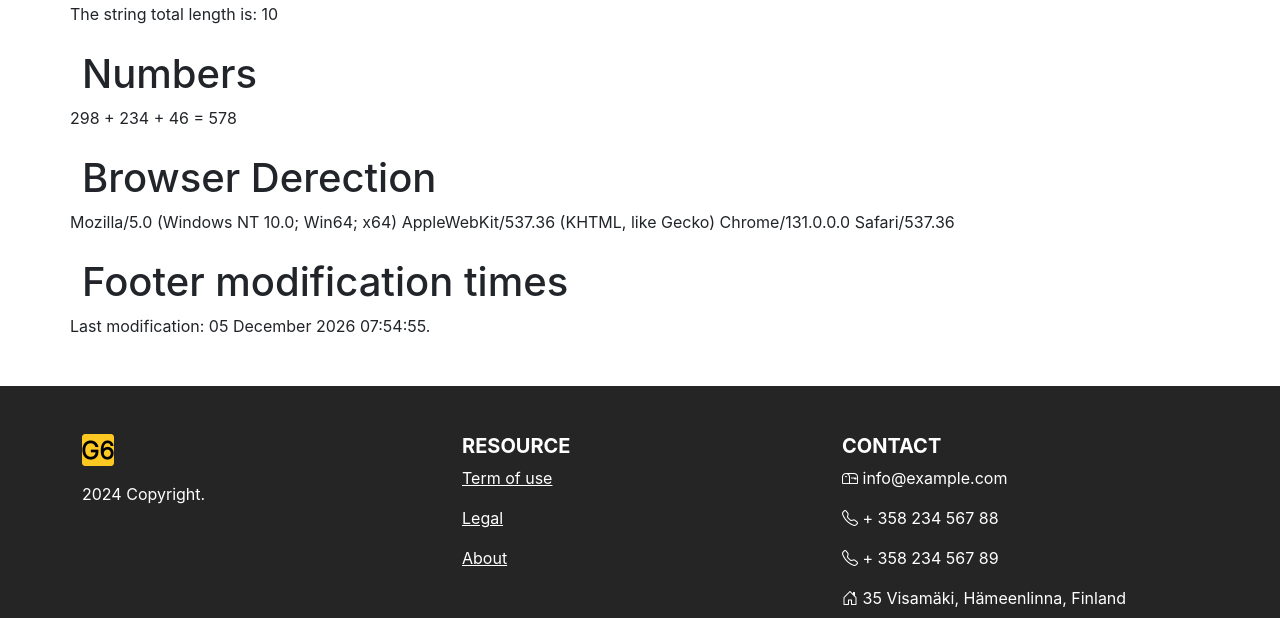
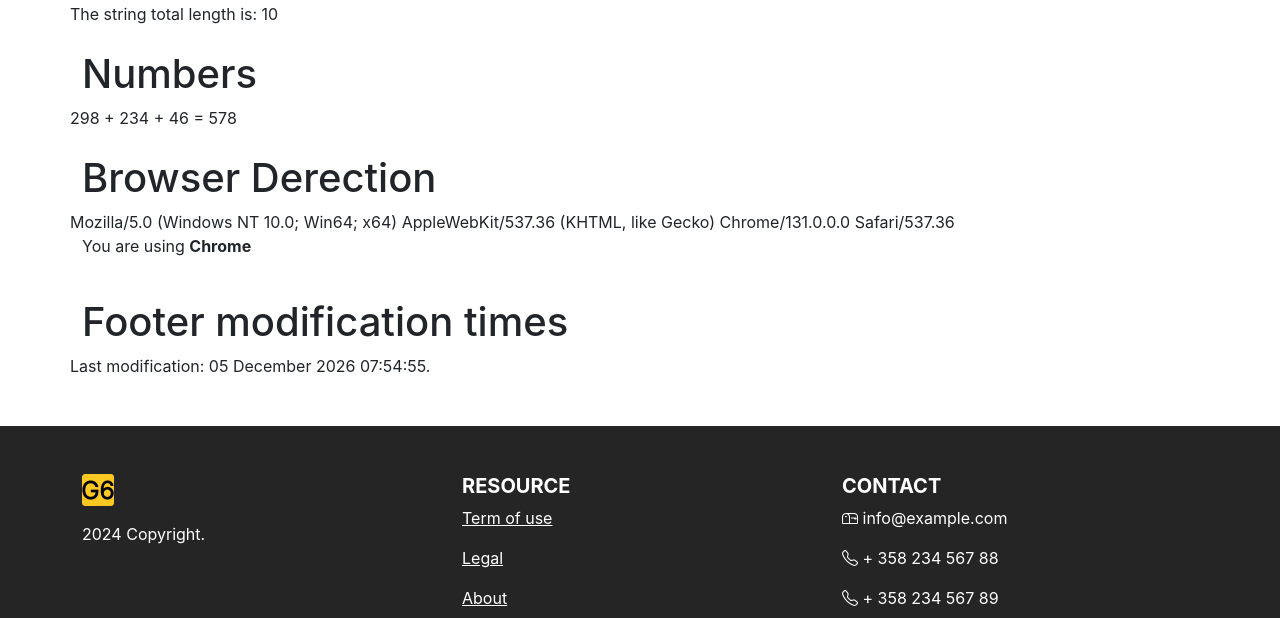
Before and after one commit to phuocnguyen2201/phuoc_nguyen_tasks, a PHP site: page /ex3.php in a window 1280 px wide. Shown: the part 1311-1929 px from the top of the page. Run offline with PHP 8.4, Linux system fonts and the light colour scheme; some libraries are stand-ins or nearby versions.

Commit message:
Update browser Detection

```diff
--- a/src/ex3.php
+++ b/src/ex3.php
@@ -81,6 +81,20 @@ include "./extension/header.php";?>
                 <h1 class="pt-4">Browser Derection</h1>
                 <?php
                     echo $_SERVER["HTTP_USER_AGENT"];
+
+                    if(strpos($_SERVER["HTTP_USER_AGENT"], "Chrome") == true && strpos($_SERVER["HTTP_USER_AGENT"], "Edg") == false){
+                        echo "<p> You are using <strong>Chrome</strong> </p>";
+                    }
+                    else if(strpos($_SERVER["HTTP_USER_AGENT"], "Chrome") == true && strpos($_SERVER["HTTP_USER_AGENT"], "Edg") == true){
+                        echo "<p> You are using <strong>Edge</strong> </p>";
+                    }
+                    else if(strpos($_SERVER["HTTP_USER_AGENT"], "Firefox") == true){
+                        echo "<p> You are using <strong>Firefox</strong> </p>";
+                    }
+                    else if(strpos($_SERVER["HTTP_USER_AGENT"], "Safari") == true){
+                        echo "<p> You are using <strong>Safari</strong> </p>";
+                    }
+
                 ?>
                 <h1 class="pt-4">Footer modification times</h1>
                 <?php
```
